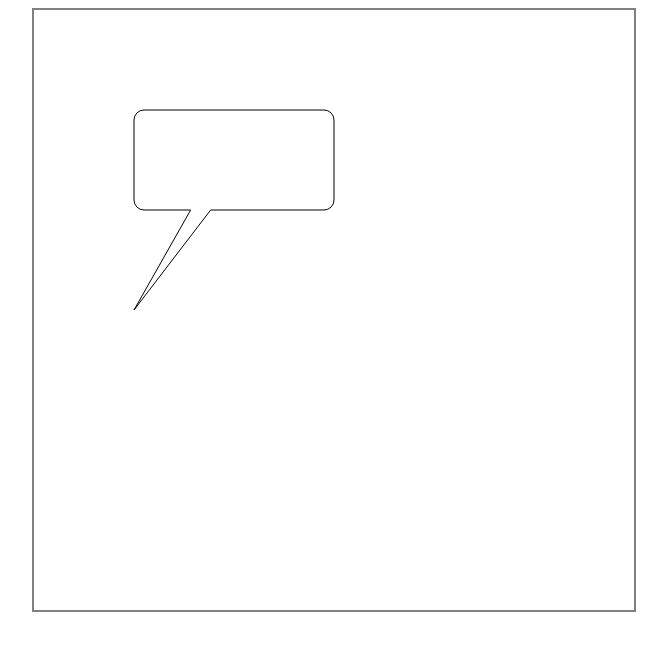
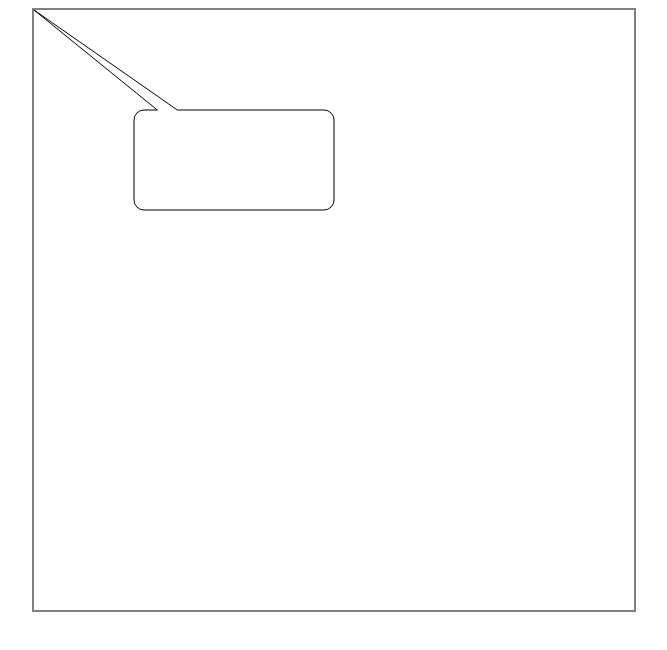
Before and after one commit to sunmockyang/speech-bubbles, a plain HTML site: page index.html in a window 1280 px wide. Shown: the whole page, without its empty margins (306-973 px from the left). Drawn offline with Linux system fonts and the light colour scheme.

Commit message:
Set target so speech bubble can follow an object
- No need to update the position each time before draw

```diff
--- a/SpeechBubble.js
+++ b/SpeechBubble.js
@@ -16,6 +16,10 @@ SpeechBubble.RIGHT_SIDE = "SPEECH_BUBBLE_RIGHT";
 
 SpeechBubble.clamp = function(val, min, max) {
 	return Math.min(Math.max(val, min), max);
+};
+
+SpeechBubble.prototype.setTarget = function(target) {
+	this.target = target;
 };
 
 SpeechBubble.prototype.draw = function() {
--- a/index.html
+++ b/index.html
@@ -22,14 +22,13 @@
 		mouse.addEventListener("mousemove", onMouseMove);
 
 		speechBubble = new SpeechBubble(canvas.getContext("2d"));
+		speechBubble.setTarget(mouse);
 
 		speechBubble.draw();
 	}
 
 	function onMouseMove()
 	{
-		speechBubble.target.x = mouse.x;
-		speechBubble.target.y = mouse.y;
 		canvas.getContext("2d").clearRect(0, 0, width, height);
 		speechBubble.draw();
 
```
